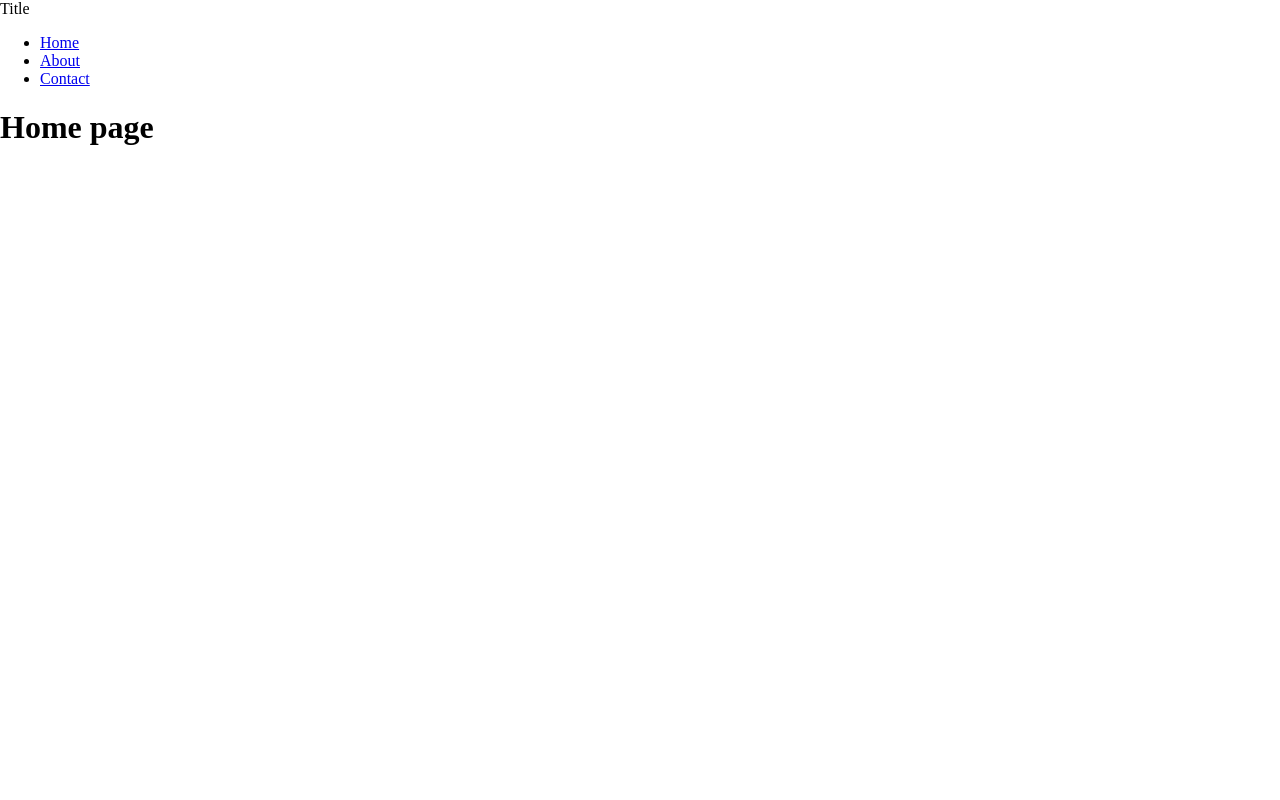
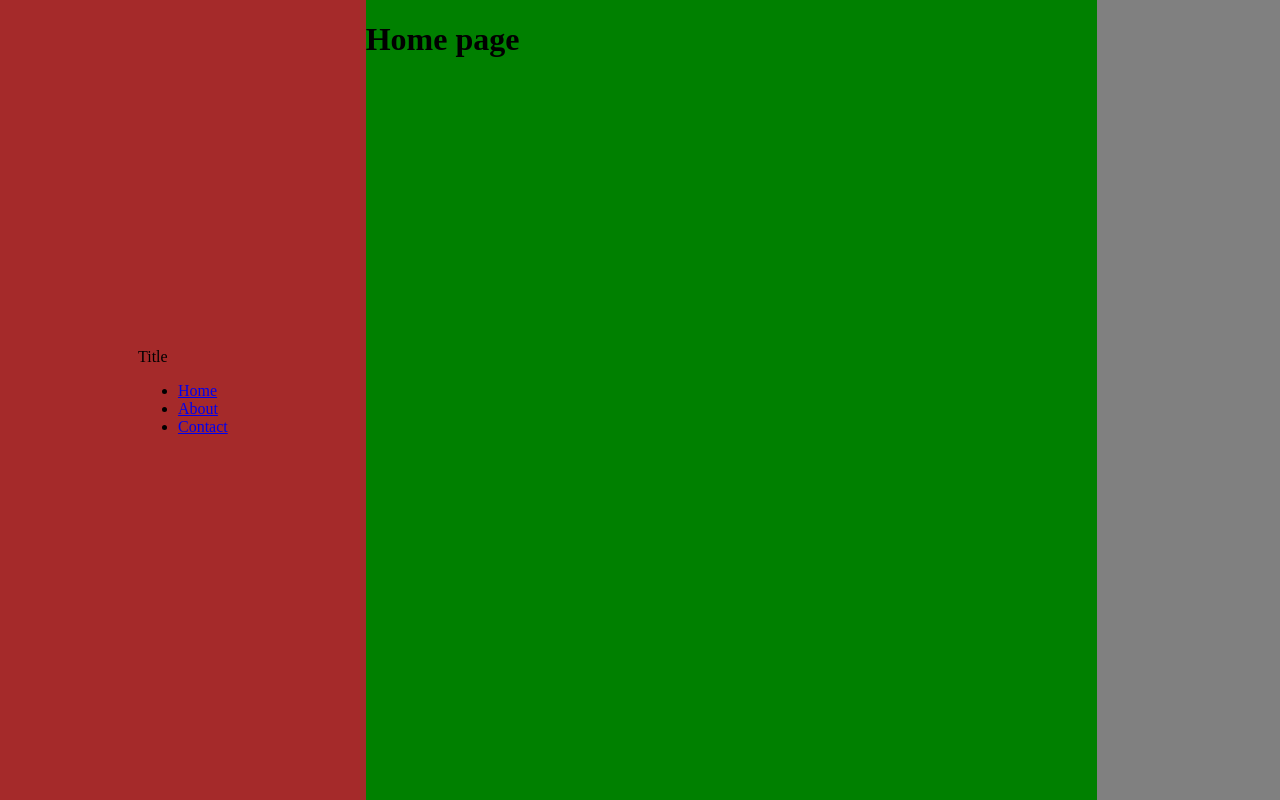
Before and after one commit to Uthaeus/vid-portfolio2, a React (Create React App) app: page / in a window 1280 px wide. Built offline with nearby package versions, Linux system fonts and the light colour scheme.

Commit message:
working on rootlayout css layout

```diff
--- a/src/styles/base.scss
+++ b/src/styles/base.scss
@@ -4,5 +4,27 @@ body {
 
 .root-container {
     width: 100%;
-    height: 100vh
+    height: 100vh;
+    display: grid;
+    grid-template-columns: 2fr 4fr 1fr;
 }
+
+.root-column-one {
+    height: 100%;
+    display: flex;
+    justify-content: center;
+    align-items: center;
+    background-color: brown;
+}
+
+.root-column-two {
+    height: 100%;
+    width: 100%;
+    background-color: green;
+}
+
+.root-column-three {
+    height: 100%;
+    width: 100%;
+    background-color: grey;
+}
--- a/src/styles/main.scss
+++ b/src/styles/main.scss
@@ -1,2 +1,3 @@
 
-@import 'base.scss';
+@import './base.scss';
+@import './homepage.scss';
```
Also changed, not shown: src/styles/homepage.scss (added).
